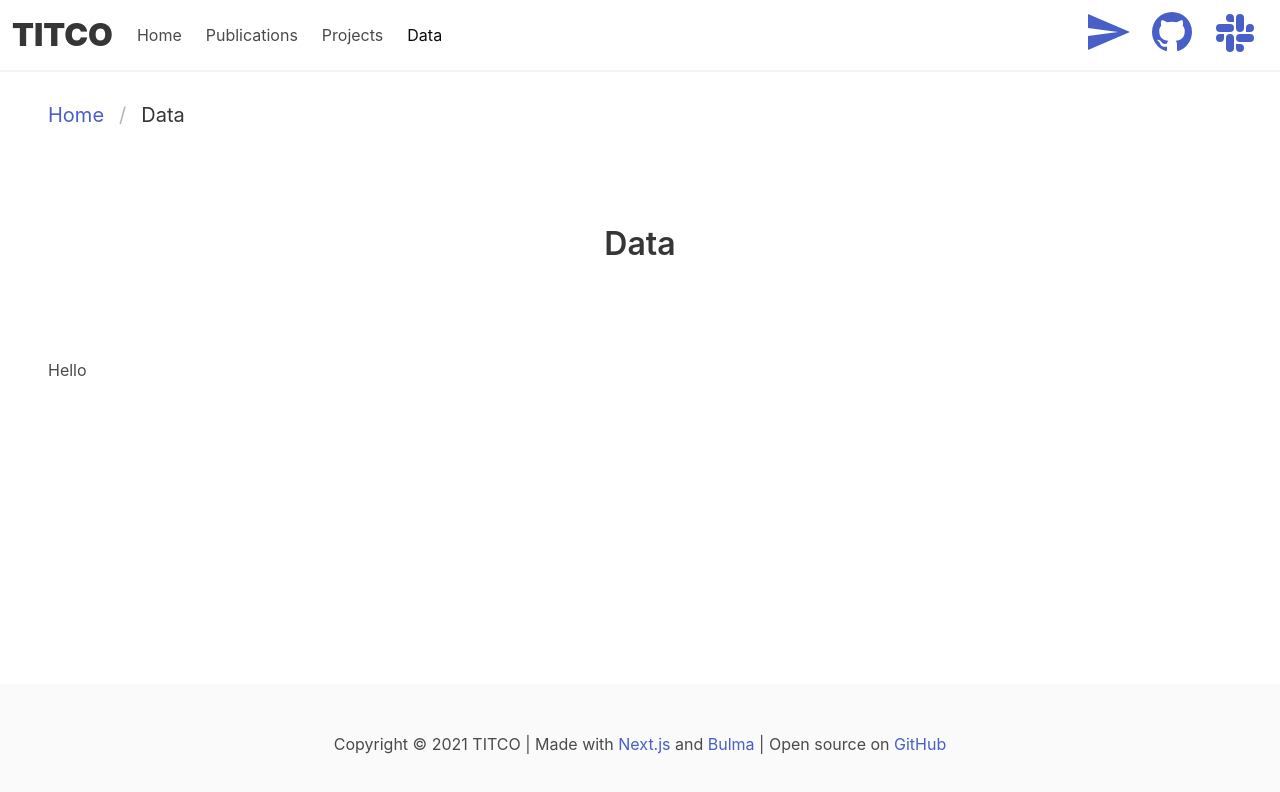
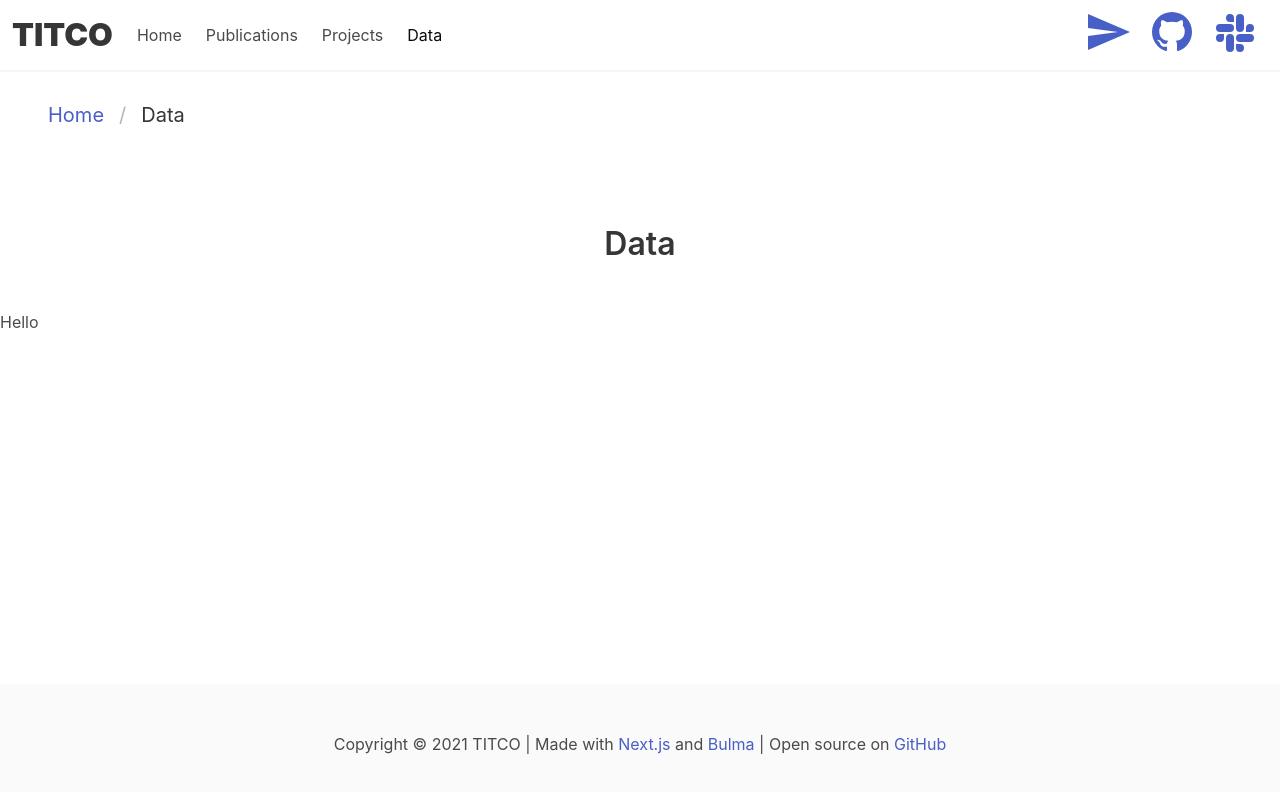
Before and after one commit to martingerdin/titco.org, a Next.js app: page /data in a window 1280 px wide. Shown: the top 792 px of the page. Built offline with nearby package versions, Linux system fonts and the light colour scheme.

Commit message:
Remove nested section from layout

```diff
--- a/components/Layout.tsx
+++ b/components/Layout.tsx
@@ -36,9 +36,7 @@ export default function Layout(
 		    {subtitle !== "" && <h2 className="subtitle">{subtitle}</h2>}
 		</div>
 	    </section>
-	    <section className="section">
-		{children}
-	    </section>
+	    {children}
 	</div>
 	<Footer />
     </div>
```
